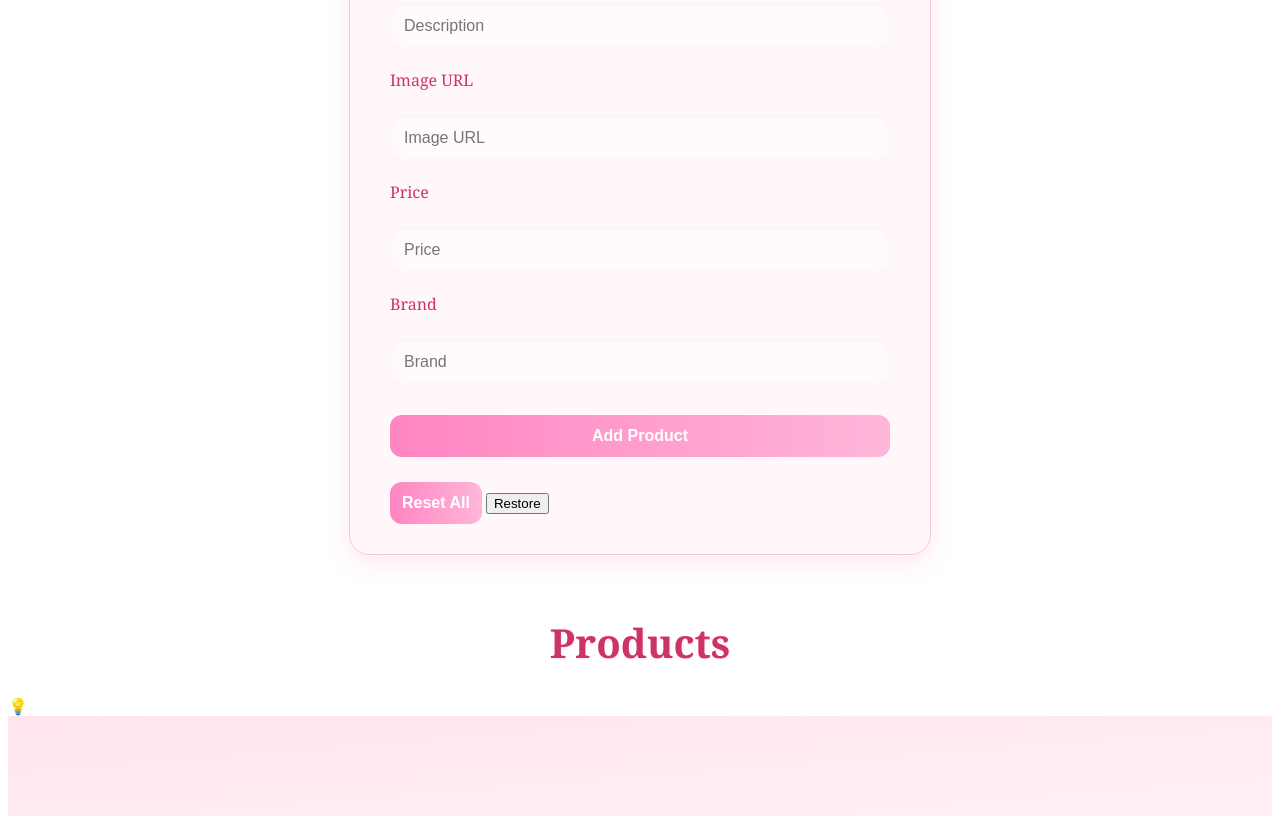
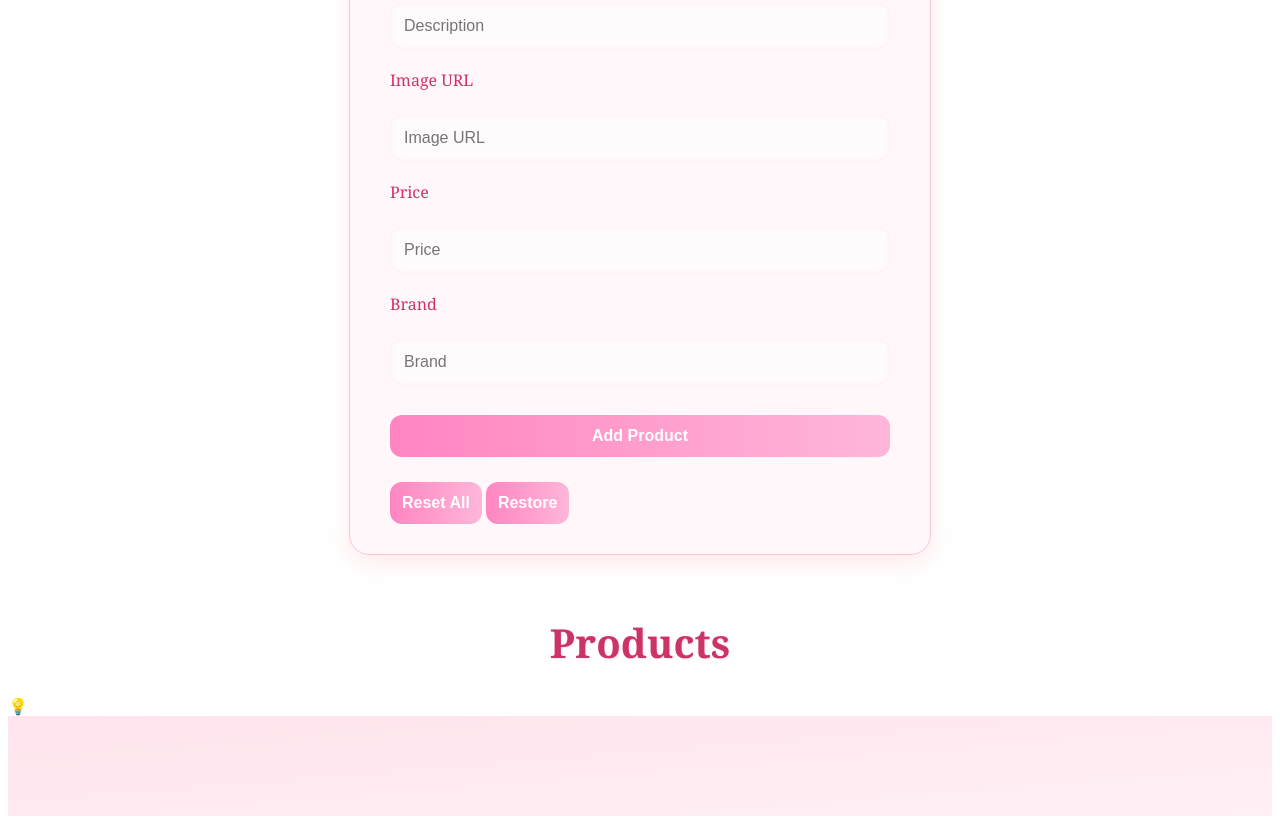
Before and after one commit to christably/e-commerce, a plain HTML site: page index.html in a window 1280 px wide. Shown: the part 876-1700 px from the top of the page. Drawn offline with Linux system fonts and the light colour scheme; no server answers.

Commit message:
Update styles.css

```diff
--- a/styles.css
+++ b/styles.css
@@ -199,3 +199,21 @@ form button:hover,
   font-size: 0.95rem;
   margin-top: 10px;
 }
+
+#restore-products {
+  padding: 12px;
+  font-weight: bold;
+  border: none;
+  border-radius: 12px;
+  background: linear-gradient(to right, #ff85c1, #ffb6d9);
+  color: white;
+  cursor: pointer;
+  font-size: 1rem;
+  transition: transform 0.2s ease, box-shadow 0.2s ease;
+  margin-top: 10px;
+}
+
+#restore-products:hover {
+  transform: scale(1.05);
+  box-shadow: 0 6px 16px rgba(255, 182, 193, 0.4);
+}
```
